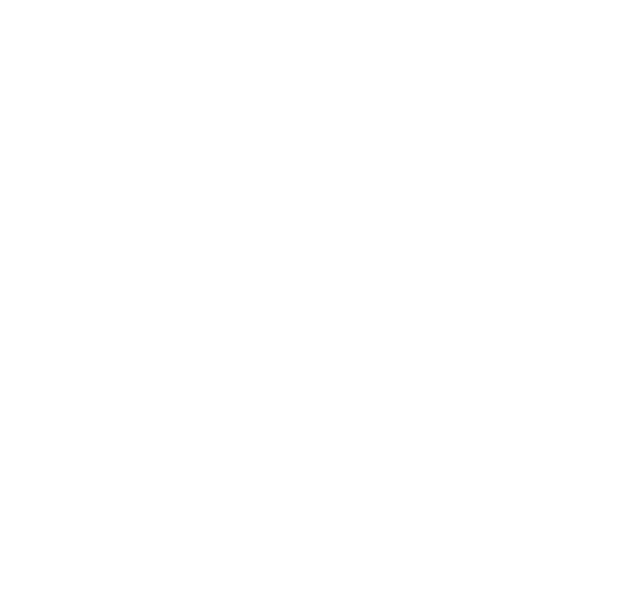
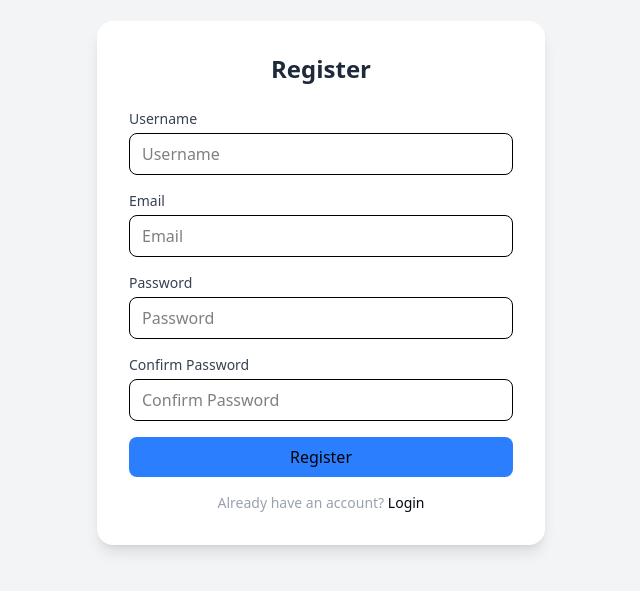
Before and after one commit to PrathamGarg05/OJ_Project, a React (Vite) app in the folder frontend/OJ_Frontend/: page /register in a window 1280 px wide. Before the commit this address had no page. Shown: the part 117-708 px from the top of the page, without its empty margins (319-959 px from the left). Built offline with nearby package versions, Linux system fonts and the light colour scheme; no server answers.

Commit message:
Feat/added login and register pages

```diff
--- a/frontend/OJ_Frontend/src/App.css
+++ b/frontend/OJ_Frontend/src/App.css
@@ -0,0 +1 @@
+@import "tailwindcss";
--- a/frontend/OJ_Frontend/src/App.jsx
+++ b/frontend/OJ_Frontend/src/App.jsx
@@ -1,11 +1,13 @@
 import { Route, Routes } from "react-router-dom"
 import LoginPage from "./pages/AuthPage/LoginPage"
+import RegisterPage from "./pages/AuthPage/RegisterPage"
 
 
 function App() {
   return (
     <Routes>
       <Route path="/login" element={<LoginPage />} />
+      <Route path="/register" element={<RegisterPage />} />
     </Routes>
   )
 }
--- /dev/null
+++ b/frontend/OJ_Frontend/src/components/AuthForm/AuthForm.jsx
@@ -0,0 +1,129 @@
+import { useState } from "react";
+import TextInput from "../TextInput/TextInput";
+import { login, register } from "../../services/auth";
+import Button from "../Buttons/Button";
+import { Link } from "react-router-dom";
+
+function AuthForm({type = 'login'}) {
+
+    const [username, setUsername] = useState('');
+    const [email, setEmail] = useState('');
+    const [password, setPassword] = useState('');
+    const [cnfPassword, setCnfPassword] = useState('');
+
+    async function onSubmitHandler(e) {
+        e.preventDefault();
+        try{
+            if(type == 'register'){
+                if(password != cnfPassword) {
+                    throw{
+                        message: "Passwords don't match",
+                        success: false
+                    }
+                }
+                const res = await register({username, email, password});
+                console.log("Registration successful", res.data);
+            }
+            else if(type == 'login'){
+                const res = await login({email, password});
+                console.log("Login successful" , res.data);
+            }
+
+        } catch(error){
+            console.log(`${type=='login' ? 'Login Failed' : 'Registration Failed'}`, error.message);
+        }
+    }
+
+    function handleTextInputChange(e) {
+        if(e.target.placeholder == 'Username'){
+            setUsername(e.target.value);
+        }
+        else if(e.target.placeholder == 'Email'){
+            setEmail(e.target.value)
+        }
+        else if(e.target.placeholder == 'Password'){
+            setPassword(e.target.value);
+        }
+        else if(e.target.placeholder == 'Confirm Password'){
+            setCnfPassword(e.target.value);
+        }
+    }
+
+    return(
+        <div className="min-h-screen flex items-center justify-center bg-gray-100 px-4">
+            <div className="w-full max-w-md bg-white rounded-2xl shadow-lg p-8 space-y-6">
+                <h2 className="text-2xl font-bold text-center mb-6 text-gray-800">
+                    {type == 'login' ? 'Welcome Back' : 'Register'}
+                </h2>
+                <form action="post" onSubmit={onSubmitHandler}
+                    className="space-y-4"
+                >
+
+                    {type == 'register' && (
+                        <div>
+                            <TextInput
+                                placeholder="Username"
+                                label="Username"
+                                type="text"
+                                onChangeHandler={handleTextInputChange}
+                            />
+                        </div>
+                    )}
+                    <div>
+                        <TextInput
+                            placeholder="Email"
+                            label="Email"
+                            type="email"
+                            onChangeHandler={handleTextInputChange}
+                        />
+                    </div>
+                    <div>
+                        <TextInput
+                            placeholder="Password"
+                            label="Password"
+                            type="password"
+                            onChangeHandler={handleTextInputChange}
+                        />
+                    </div>
+                    {type == 'register' && (
+                        <div>
+                            <TextInput
+                                placeholder="Confirm Password"
+                                label="Confirm Password"
+                                type="password"
+                                onChangeHandler={handleTextInputChange}
+                            />
+                        </div>
+                    )}
+                    <div>
+                        <Button
+                            type="submit"
+                            text={type == 'register' ? 'Register' : 'Login'}
+                            styleType="primary"
+                        />
+                    </div>
+                    <div className= "text-sm text-center mt-4 text-gray-400">
+                        {type == 'login' ? (
+                            <>
+                                Don't have an account?{' '}
+                                <Link to={{pathname:'/register'}} className="text-gray-950 hover:text-gray-800 transition" >
+                                    Register
+                                </Link>
+                            </>
+                        ) : (
+                            <>
+                                Already have an account?{' '}
+                                <Link to={{pathname:'/login'}} className="text-gray-950  hover:text-gray-800 transition">
+                                    Login
+                                </Link>
+                            </>
+                        )}
+                    </div>
+
+                </form>
+            </div>
+        </div>
+    )
+}
+
+export default AuthForm;
--- a/frontend/OJ_Frontend/src/components/AuthForm/LoginForm.jsx
+++ /dev/null
@@ -1,60 +0,0 @@
-import { useState } from "react";
-import TextInput from "../TextInput/TextInput";
-import Button from "../Buttons/Button.jsx";
-import { login } from "../../services/auth.js";
-
-function LoginForm(){
-
-    const [email, setEmail] = useState('');
-    const [password, setPassword] = useState('');
-
-    async function onSubmitHandler(e){
-        e.preventDefault();
-        try{
-            const res = await login({email, password});
-            console.log("Login successful" , res.data);
-        } catch(error){
-            console.log("Login failed", error.message);
-        }
-    };
-
-    function handleTextInputChange(event){
-        if(event.target.placeholder == 'Email'){
-            setEmail(event.target.value);
-        }
-        if(event.target.placeholder == 'Password'){
-            setPassword(event.target.value);
-        }
-    }
-
-    return(
-        <form action="post" onSubmit={onSubmitHandler}>
-            <div>
-                <TextInput
-                    placeholder="Email"
-                    label="Email"
-                    onChangeHandler={handleTextInputChange}
-                    type="email"
-                />
-            </div>
-            <div>
-                <TextInput
-                    placeholder="Password"
-                    label="Password"
-                    onChangeHandler={handleTextInputChange}
-                    type="password"
-                />
-            </div>
-            <div>
-                <Button
-                    type="submit"
-                    text="Submit"
-                    styleType="primary"
-                />
-            </div>
-
-        </form>
-    )
-}
-
-export default LoginForm;
--- a/frontend/OJ_Frontend/src/components/Buttons/Button.jsx
+++ b/frontend/OJ_Frontend/src/components/Buttons/Button.jsx
@@ -1,11 +1,11 @@
-import getButtonStyle from "./button";
+import getButtonStyle from "./buttonStyle.js";
 
 function Button({text, type="button", styleType="primary", onClickHandler}){
     return(
         <button
             type={type}
             onClick={onClickHandler}
-            className={`${getButtonStyle(styleType)}`}
+            className={` w-full text-gray py-2 rounded-lg ${getButtonStyle(styleType)}`}
         >
             {text}
         </button>
--- a/frontend/OJ_Frontend/src/components/Buttons/button.js
+++ b/frontend/OJ_Frontend/src/components/Buttons/buttonStyle.js
@@ -1,6 +1,6 @@
 function getButtonStyle(styleType){
     if(styleType === "primary"){
-        return "bg-blue-500";
+        return "bg-blue-500  hover:bg-blue-700 transition";
     }else if(styleType === "secondary"){
         return "bg-gray-500";
     }else if(styleType === "error"){
@@ -9,6 +9,8 @@
         return "bg-yellow-500";
     } else if(styleType === "success"){
         return "bg-green-500";
+    }else if (styleType === 'none') {
+        return "bg-white";
     }
 }
 
--- a/frontend/OJ_Frontend/src/components/TextInput/TextInput.jsx
+++ b/frontend/OJ_Frontend/src/components/TextInput/TextInput.jsx
@@ -2,12 +2,13 @@
 function TextInput({placeholder = "enter your text here...",label, type="text", value, onChangeHandler}){
     return(
         <label>
-            <span> {label} </span>
+            <span className="block text-sm font-medium text-gray-700"> {label} </span>
             <input
                 type={type}
                 placeholder={placeholder}
                 value={value}
                 onChange={onChangeHandler}
+                className="w-full mt-1 px-3 py-2 border rounded-lg focus:outline-none focus:ring focus:border-blue-300"
             />
         </label>
     )
--- a/frontend/OJ_Frontend/src/index.css
+++ b/frontend/OJ_Frontend/src/index.css
@@ -0,0 +1 @@
+@import "tailwindcss";
--- a/frontend/OJ_Frontend/src/pages/AuthPage/LoginPage.jsx
+++ b/frontend/OJ_Frontend/src/pages/AuthPage/LoginPage.jsx
@@ -1,8 +1,8 @@
-import LoginForm from "../../components/AuthForm/LoginForm";
+import AuthForm from "../../components/AuthForm/AuthForm";
 
 function LoginPage(){
     return(
-        <LoginForm />
+        <AuthForm />
     )
 }
 
--- a/frontend/OJ_Frontend/src/pages/AuthPage/RegisterPage.jsx
+++ b/frontend/OJ_Frontend/src/pages/AuthPage/RegisterPage.jsx
@@ -1,6 +1,9 @@
+import AuthForm from "../../components/AuthForm/AuthForm";
 
 function RegisterPage() {
-
+    return (
+        <AuthForm type="register"/>
+    )
 }
 
 export default RegisterPage;
--- a/frontend/OJ_Frontend/src/services/api.js
+++ b/frontend/OJ_Frontend/src/services/api.js
@@ -1,7 +1,7 @@
 import axios from 'axios';
 
 const api = axios.create({
-    baseURL: 'http://localhost:5000/api/v1'
+    baseURL: import.meta.env.VITE_API_GATEWAY_URL
 });
 
 export default api;
--- a/frontend/OJ_Frontend/src/services/auth.js
+++ b/frontend/OJ_Frontend/src/services/auth.js
@@ -1,3 +1,5 @@
 import api from "./api.js";
 
 export const login = (loginData) => api.post('/users/login', loginData);
+
+export const register = (registerData) => api.post('/users/register', registerData);
```
Also changed, not shown: 1 other file (tests, documents, lock files or other folders).
